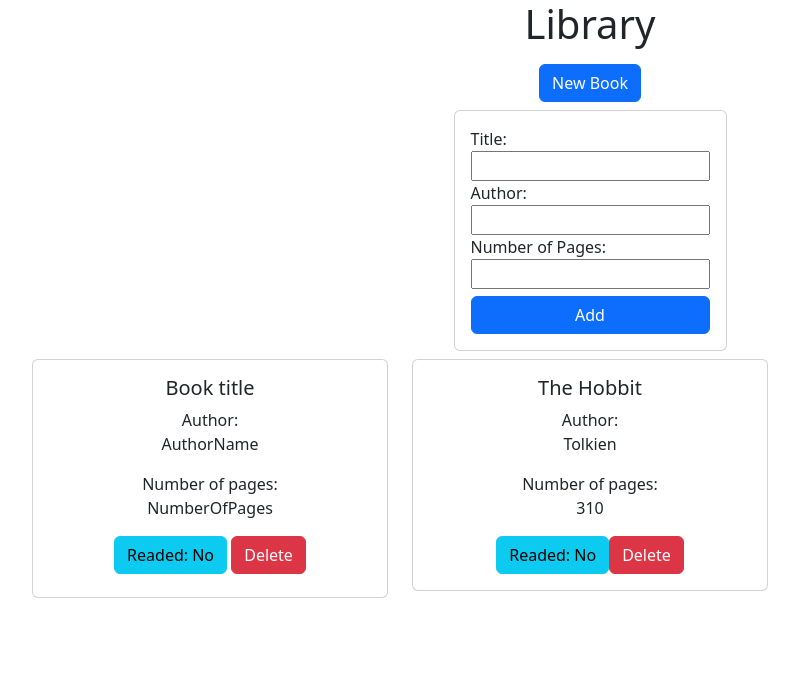
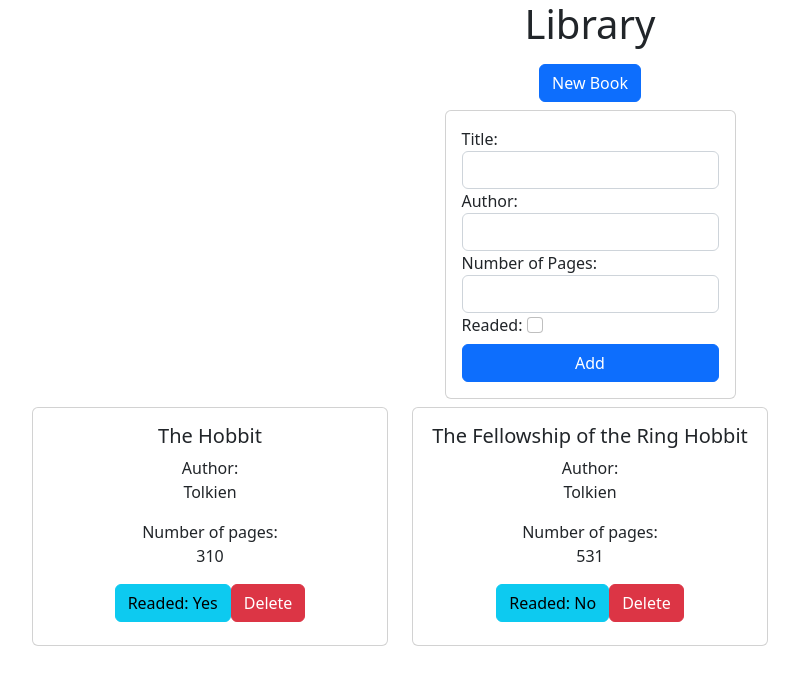
Before and after one commit to RedPho/library, a plain HTML site: page index.html in a window 1280 px wide. Both pictures are taken after a click on the button "New Book". Shown: the whole page, without its empty margins (50-849 px from the left). Drawn offline with nearby package versions, Linux system fonts and the light colour scheme.

Commit message:
Implement new book form

```diff
--- a/index.html
+++ b/index.html
@@ -19,31 +19,21 @@
     <div class="card card-body">
       <form class="d-flex flex-column" action="#" id="bookForm">
         <label for="title">Title: </label>
-        <input id="title" type="text">
+        <input class="form-control" id="title" type="text">
         <label for="author">Author: </label>
-        <input id="author" type="text">
+        <input class="form-control" id="author" type="text">
         <label for="pages">Number of Pages: </label>
-        <input id="pages" type="number">
-        <button type="submit" class="btn btn-primary" style="margin-top: 7px;">Add</button>
+        <input class="form-control" id="pages" type="number">
+        <label for="readed">Readed: <input class="form-check-input" type="checkbox" name="readed" id="readed"></label>
+
+        <button id="submit" type="button" class="btn btn-primary" style="margin-top: 7px;">Add</button>
       </form>
     </div>
   </div>
 
   <div class="container text-center">
     <div id="book-cards" class="row">
-      <div class="col-sm-4">
-        <div class="card">
-          <div class="card-body">
-            <h5 class="card-title">Book title</h5>
-            <span class="card-text">Author:</span>
-            <p class="card-text">AuthorName</p>
-            <span class="card-text">Number of pages:</span>
-            <p class="card-text">NumberOfPages</p>
-            <button class="btn btn-info" style="margin-bottom: 7px;">Readed: No</button>
-            <button class="btn btn-danger" style="margin-bottom: 7px;">Delete</button>
-          </div>
-        </div>
-      </div>
+
 
     </div>
   </div>
--- a/scripts.js
+++ b/scripts.js
@@ -6,22 +6,27 @@ let htmlCard =  '<div class="col-sm-4">' +
                         '<p id="nameOfTheAuthor" class="card-text">AuthorName</p>' +
                         '<span class="card-text">Number of pages:</span>' +
                         '<p id="numberOfPages" class="card-text">NumberOfPages</p>' +
-                          '<button class="btn btn-info isReaded">Readed: No</button>' +
-                          '<button class="btn btn-danger">Delete</button>' +
+                        '<button id="is-readed" class="btn btn-info" style="margin-bottom: 7px;"></button>' +
+                        '<button onclick="this.parentElement.parentElement.parentElement.remove()" class="btn btn-danger" style="margin-bottom: 7px;">Delete</button>' +
                     '</div>' +
                   '</div>' +
                 '</div>'
 
 let myLibrary = [];
 
-function Book(title, author, pages) {
+function Book(title, author, pages, isReaded) {
   this.title = title;
   this.author = author;
   this.pages = pages;
+  this.isReaded = isReaded;
 }
 
-let hobbit = new Book("The Hobbit", "Tolkien", 310)
+let hobbit = new Book("The Hobbit", "Tolkien", 310, true)
 myLibrary.push(hobbit);
+console.log(myLibrary);
+
+let rings = new Book("The Fellowship of the Ring Hobbit", "Tolkien", 531, false)
+myLibrary.push(rings);
 console.log(myLibrary);
 
 function addBookToLibrary(theBook) {
@@ -33,11 +38,42 @@ function addItemToTheDOM(myBook) {
   document.querySelector("#titleOfTheBook").innerText = myBook.title;
   document.querySelector("#nameOfTheAuthor").innerText = myBook.author;
   document.querySelector("#numberOfPages").innerText = myBook.pages;
+  if (myBook.isReaded == true) {
+    document.querySelector("#is-readed").innerText = "Readed: Yes"
+  }
+  else {
+    document.querySelector("#is-readed").innerText = "Readed: No"
+  }
+
   document.querySelector("#titleOfTheBook").removeAttribute("id");
   document.querySelector("#nameOfTheAuthor").removeAttribute("id");
   document.querySelector("#numberOfPages").removeAttribute("id");
+  document.querySelector("#is-readed").removeAttribute("id");
 }
 
+function updateDOM() {
   for (i = 0; i < myLibrary.length; i++) {
     addItemToTheDOM(myLibrary[i]);
   }
+  myLibrary = [];
+}
+
+updateDOM();
+
+function addBookToDOM() {
+  let inputTitle = document.querySelector("#title").value;
+  let inputAuthor = document.querySelector("#author").value;
+  let inputPages = document.querySelector("#pages").value;
+  let inputReaded = document.querySelector("#readed").checked;
+
+  let newBook = new Book(inputTitle, inputAuthor, inputPages, inputReaded);
+  addBookToLibrary(newBook);
+  updateDOM();
+  document.querySelector("#title").value = "";
+  document.querySelector("#author").value = "";
+  document.querySelector("#pages").value = "";
+
+}
+
+let submitButton = document.querySelector("#submit");
+submitButton.addEventListener("click", addBookToDOM);
```
Lines whose indentation alone changed are shown as unchanged.
